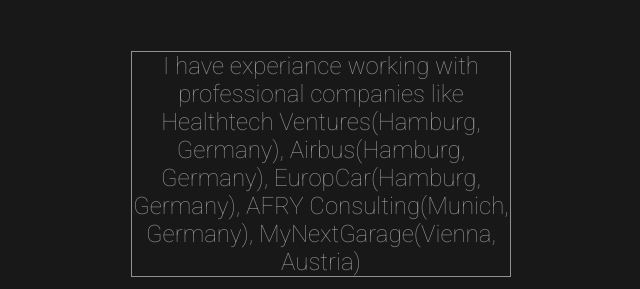
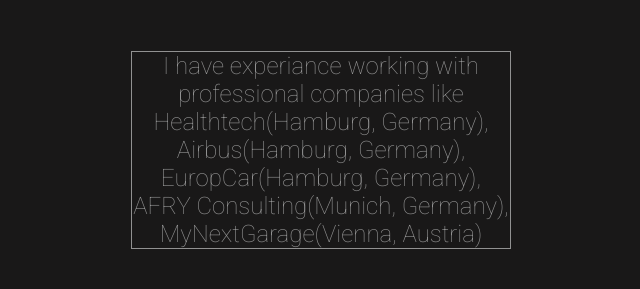
Before and after one commit to JaisinhBhosale9712/website, a plain HTML site: page index.html in a window 1280 px wide. Shown: the part 511-800 px from the top of the page, without its empty margins (319-959 px from the left). Drawn offline with Linux system fonts and the light colour scheme.

Commit message:
Update index.html

```diff
--- a/index.html
+++ b/index.html
@@ -36,7 +36,7 @@
         <h1 style="margin-bottom: 0px; margin-top: 0px;">I'm Jaisinh.</h1>
         <h2 style="margin-bottom: 50px; margin-top: 4px;">I am a <span class="underline">pro</span>grammer</h2>
         <div style="display: flex; justify-content: center;">
-        <h2  style="margin-bottom: 50px; margin-top: 4px; width: 377.719px; border: 1px solid #919191;">I have experiance working with professional companies like Healthtech Ventures(Hamburg, Germany), Airbus(Hamburg, Germany), EuropCar(Hamburg, Germany), AFRY Consulting(Munich, Germany), MyNextGarage(Vienna, Austria)</h2>
+        <h2  style="margin-bottom: 50px; margin-top: 4px; width: 377.719px; border: 1px solid #919191;">I have experiance working with professional companies like Healthtech(Hamburg, Germany), Airbus(Hamburg, Germany), EuropCar(Hamburg, Germany), AFRY Consulting(Munich, Germany), MyNextGarage(Vienna, Austria)</h2>
         </div>
         <a href="../website/courses.html"  style="text-decoration: none;"><h2 style="text-align: center; color: white;" class="apply_button">Apply for courses</h2></a>
         </div>
```
